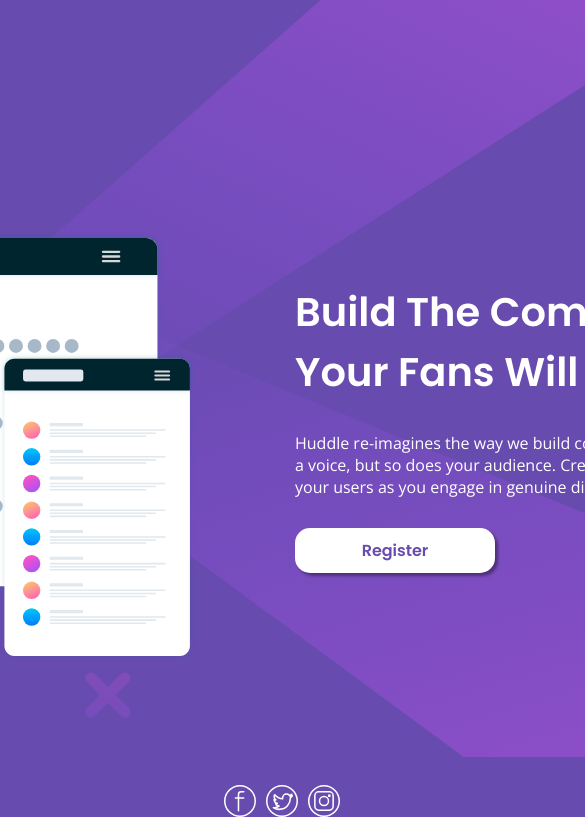
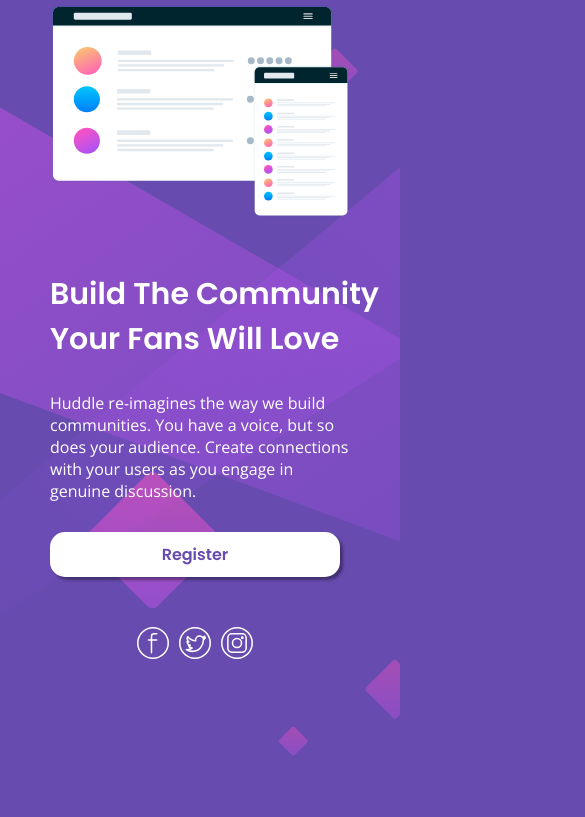
Before and after one commit to willianhenri/huddle-page, a plain HTML site: page index.html in a window 390 px wide. Shown: the part 137-954 px from the top of the page, 585 px wide, since content can reach past the window. After the commit the page ends 894 px from the top, so only its background shows below. Drawn offline with nearby package versions, Linux system fonts and the light colour scheme.

Commit message:
mobile version

```diff
--- a/css/style.css
+++ b/css/style.css
@@ -92,3 +92,66 @@ svg:hover {
     stroke: hsl(300, 69%, 71%);
 
 }
+
+
+@media (max-width: 500px) {
+    body {
+        background-image: url('../images/bg-mobile.svg');
+
+    }
+
+    .container {
+        margin: 50px;
+    }
+
+    .hero {
+        display: flex;
+        margin-top: 50px;
+        flex-direction: column;
+        justify-content: center;
+        gap: 50px;
+    }
+
+    .header img {
+        width: 150px;
+    }
+
+    .image img {
+        width: 300px;
+    }
+
+    .text {
+        margin-top: 0px;
+
+    }
+
+    h1 {
+        font-size: 30px;
+        width: 350px;
+    }
+
+    p {
+        font-size: 16px;
+        margin-top: 30px;
+        width: 300px;
+    }
+
+    button {
+        display: flex;
+        justify-content: center;
+        align-items: center;
+        text-align: center;
+        width: 100%;
+    }
+
+
+
+    .social {
+        display: flex;
+        gap: 10px;
+        justify-content: center;
+        margin-top: 50px;
+        padding-bottom: 50px;
+    }
+
+}
```
